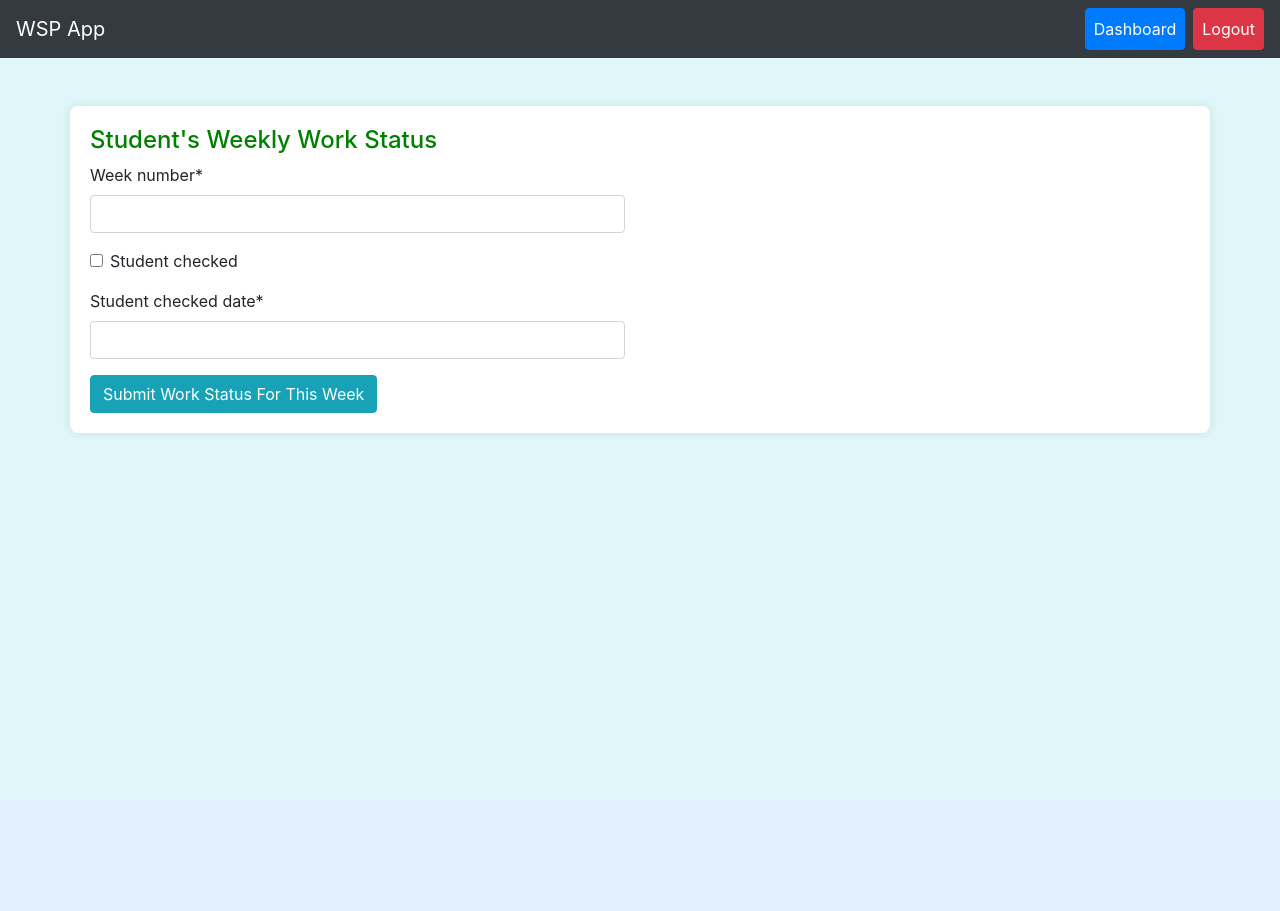
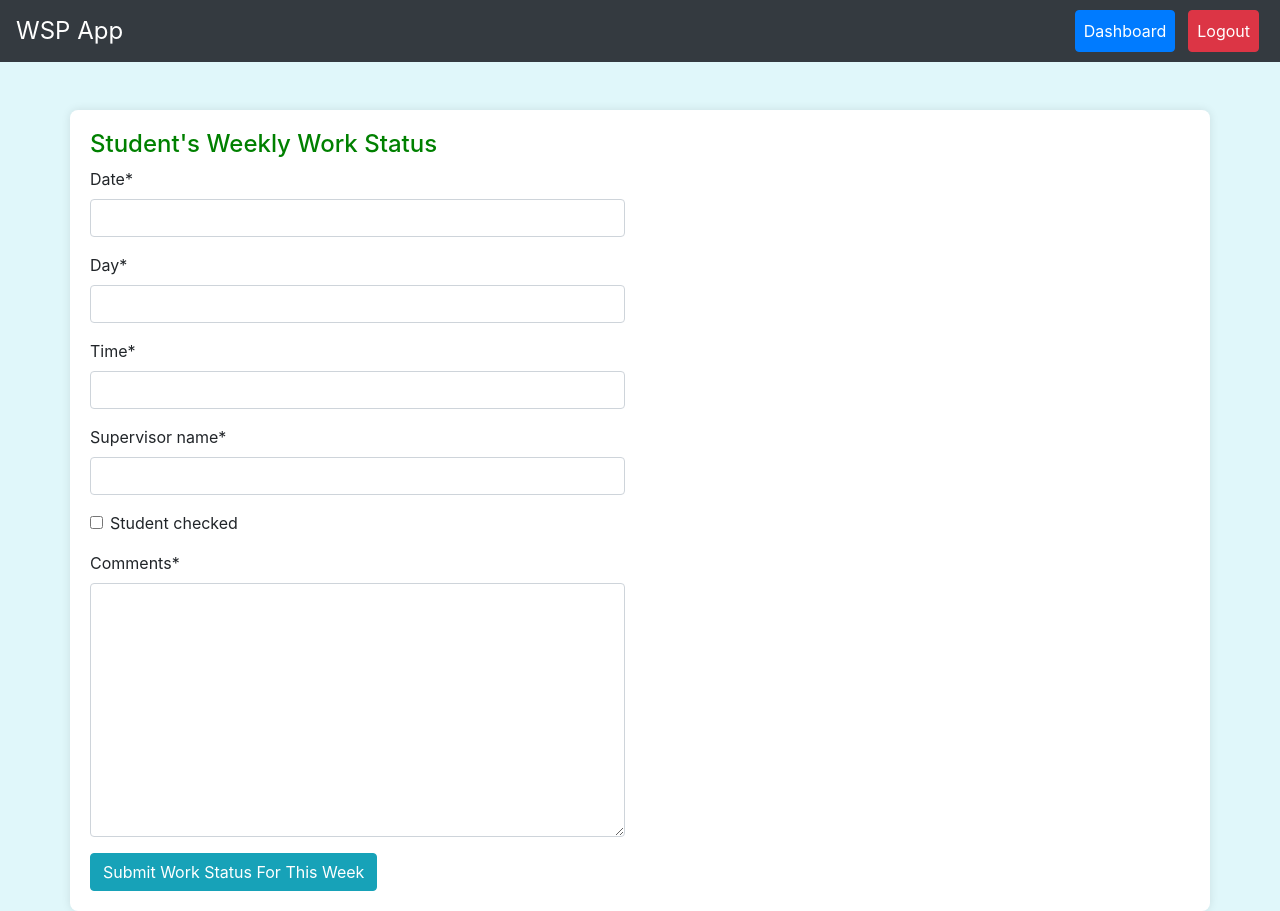
Before and after one commit to sodbridgeacademy/ework_app, a Django app: page /submit-work/ in a window 1280 px wide. Before the commit the page ends 435 px from the top, so only its background shows below. Run offline with Django 4.2, Linux system fonts and the light colour scheme; a user stored in the database is signed in; some libraries are stand-ins or nearby versions.

Commit message:
fixed the weekly work report

```diff
--- a/workapp/admin.py
+++ b/workapp/admin.py
@@ -1,7 +1,8 @@
 from django.contrib import admin
-from .models import User, PostingPlace, StudentApplication
+from .models import User, PostingPlace, StudentApplication, WorkStatus
 
 # Register your models here.
 admin.site.register(User)
 admin.site.register(PostingPlace)
 admin.site.register(StudentApplication)
+admin.site.register(WorkStatus)
--- a/workapp/forms.py
+++ b/workapp/forms.py
@@ -153,10 +153,10 @@ class BankDetailsForm(forms.ModelForm):
 class WorkStatusForm(forms.ModelForm):
     class Meta:
         model = WorkStatus
-        fields = ['week_number', 'student_checked', 'student_checked_date']
+        fields = ['date', 'day', 'time', 'supervisor_name', 'student_checked', 'comments']
 
 
 class SupervisorWorkStatusForm(forms.ModelForm):
     class Meta:
         model = WorkStatus
-        fields = ['supervisor_checked']
+        fields = ['supervisor_name']
--- a/workapp/models.py
+++ b/workapp/models.py
@@ -112,14 +112,17 @@ class StudentApplication(models.Model):
 
 class WorkStatus(models.Model):
     application = models.ForeignKey(StudentApplication, on_delete=models.CASCADE, related_name='work_statuses', null=True)
-    week_number = models.IntegerField()
+    date = models.DateField()
+    day = models.CharField(max_length=20, null=True)
+    time = models.CharField(max_length=20, null=True)
+    supervisor_name = models.CharField(max_length=50, null=True)
     student_checked = models.BooleanField(default=False)
-    student_checked_date = models.DateTimeField(null=True)
-    supervisor_checked = models.BooleanField(default=False)
-    checked_date = models.DateTimeField(null=True)
+    #student_checked_date = models.DateTimeField(null=True)
+    supervisor_approval = models.BooleanField(default=False)
+    comments = models.TextField(null=True)
 
     def __str__(self):
-        return f"Week {self.week_number} - {self.application.student.username} - {self.supervisor_checked}"
+        return f"{self.day}: {self.application.student.username},{self.student_checked}, {self.comments} =>  {self.supervisor_approval} "
 
 
 class BankDetails(models.Model):
--- a/workapp/templates/base.html
+++ b/workapp/templates/base.html
@@ -21,13 +21,33 @@
             border-radius: 8px;
             box-shadow: 0px 0px 10px rgba(0, 0, 0, 0.1);
         }
+        .navbar-brand {
+            font-size: 1.5rem;
+        }
+        .navbar-nav .nav-item .nav-link {
+            margin: 0 5px;
+        }
+        @media (max-width: 576px) {
+            .container {
+                padding: 10px;
+            }
+            .navbar-brand {
+                font-size: 1.2rem;
+            }
+            .navbar-nav .nav-item .nav-link {
+                margin: 5px 0;
+            }
+        }
     </style>
     {% block extra_head %}{% endblock %}
 </head>
 <body>
-        <nav class="navbar navbar-expand-lg navbar-info bg-dark" style="color: #fff;">
+    <nav class="navbar navbar-expand-lg navbar-info bg-dark" style="color: #fff;">
         <a class="navbar-brand" style="color: #fff;" href="#">WSP App</a>
-        <div class="collapse navbar-collapse">
+        <button class="navbar-toggler" type="button" data-toggle="collapse" data-target="#navbarNav" aria-controls="navbarNav" aria-expanded="false" aria-label="Toggle navigation">
+            <span class="navbar-toggler-icon"></span>
+        </button>
+        <div class="collapse navbar-collapse" id="navbarNav">
             <ul class="navbar-nav ml-auto">
                 {% if user.is_authenticated %}
                     <li class="nav-item"><a style="color: #fff;" class="nav-link btn btn-primary" href="{% url 'dashboard' %}">Dashboard</a></li>
@@ -35,15 +55,13 @@
                 {% else %}
                     <li class="nav-item"><a style="color: #fff;" class="nav-link" href="{% url 'index' %}">Home</a></li>
                     <li class="nav-item"><a style="color: #fff;" class="nav-link btn btn-info" href="{% url 'login' %}">Login</a></li>
-                    <li class="nav-item"><a style="color: #fff;" class="nav-link btn btn-primary ml-2" href="{% url 'register_student' %}">Register as Student</a></li>
+                    <li class="nav-item"><a style="color: #fff;" class="nav-link btn btn-primary ml-2" href="{% url 'register_student' %}">Register</a></li>
                 {% endif %}
             </ul>
         </div>
     </nav>
     <div class="container mt-5">
         {% block content %}
-
-
         {% endblock %}
     </div>
 
--- a/workapp/urls.py
+++ b/workapp/urls.py
@@ -19,7 +19,7 @@ urlpatterns = [
     path('student/<int:pk>/', views.student_detail, name='student_detail'),
     path('make_payment/<int:student_id>/', views.make_payment, name='make_payment'),
     #path('approve_work_status/<int:student_id>/', views.approve_work_status, name='approve_work_status'),
-    path('approve_work_status/<int:student_id>/<int:week_number>/', views.approve_work_status, name='approve_work_status'),
+    path('approve_work_status/<int:student_id>/<str:day>/', views.approve_work_status, name='approve_work_status'),
     path('update_posting_place/<int:posting_place_id>/', views.update_posting_place, name='update_posting_place'),
     path('add_bank_details/', views.add_bank_details, name='add_bank_details'),
     path('application/<int:application_id>/', views.application_detail, name='application_detail'),
--- a/workapp/views.py
+++ b/workapp/views.py
@@ -142,7 +142,7 @@ def dashboard(request):
         app_count = applications.count()
         print(f"application for {user} => {app_count}")
         work_statuses = WorkStatus.objects.filter(
-            application__student=user).order_by('week_number')
+            application__student=user).order_by('day')
         work_statuses_count = work_statuses.count()
         #print(f'work status count => {work_statuses_count}')
         max_submissions = 6
@@ -221,7 +221,7 @@ def dashboard(request):
             students = User.objects.filter(applications__posting_place=posting_place).distinct()
             #print(f'students posted to your ppa => {students.applications}')
             work_statuses = WorkStatus.objects.filter(
-                application__posting_place__supervisor=user).order_by('week_number')
+                application__posting_place__supervisor=user).order_by('day')
 
 	    	# Attach work statuses to each student
             for student in students:
@@ -330,7 +330,7 @@ def make_payment(request, student_id):
 
 
 @login_required
-def approve_work_status(request, student_id, week_number):
+def approve_work_status(request, student_id, day):
     user = request.user
     if user.role != 'supervisor':
         print('Not a supervisor!')
@@ -349,14 +349,14 @@ def approve_work_status(request, student_id, week_number):
         messages.error(request, 'No approved application found for this student at your posting place.')
         return redirect('dashboard')
 
-    work_status, created = WorkStatus.objects.get_or_create(application=application, week_number=week_number)
+    work_status, created = WorkStatus.objects.get_or_create(application=application, day=day)
 
     if request.method == 'POST':
-        work_status.supervisor_checked = True
+        work_status.supervisor_approval = True
         work_status.save()
 
         # Check if all weeks are approved by both student and supervisor
-        all_weeks_checked = WorkStatus.objects.filter(application=application, student_checked=True, supervisor_checked=True).count()
+        all_weeks_checked = WorkStatus.objects.filter(application=application, student_checked=True, supervisor_approval=True).count()
         if all_weeks_checked == 6:
             application.work_completed = True
             application.save()
@@ -364,7 +364,7 @@ def approve_work_status(request, student_id, week_number):
         elif all_weeks_checked > 6:
             messages.success(request, 'Total number of weeks reached!')
         else:
-            messages.success(request, f'Work status for week {week_number} approved.')
+            messages.success(request, f'Work status for week {day} approved.')
 
         return redirect('dashboard')
     ctx =  {'work_status': work_status, 'week_number': week_number, 'student': student}
```
Also changed, not shown: workapp/templates/student_dashboard.html (+20 -13 lines), workapp/templates/supervisor_dashboard.html (+22 -12 lines), db.sqlite3, static/media/student_photos/logo.png (added), workapp/migrations/0028_rename_supervisor_checked_workstatus_supervisor_approval_and_more.py (added), 1 other file.
